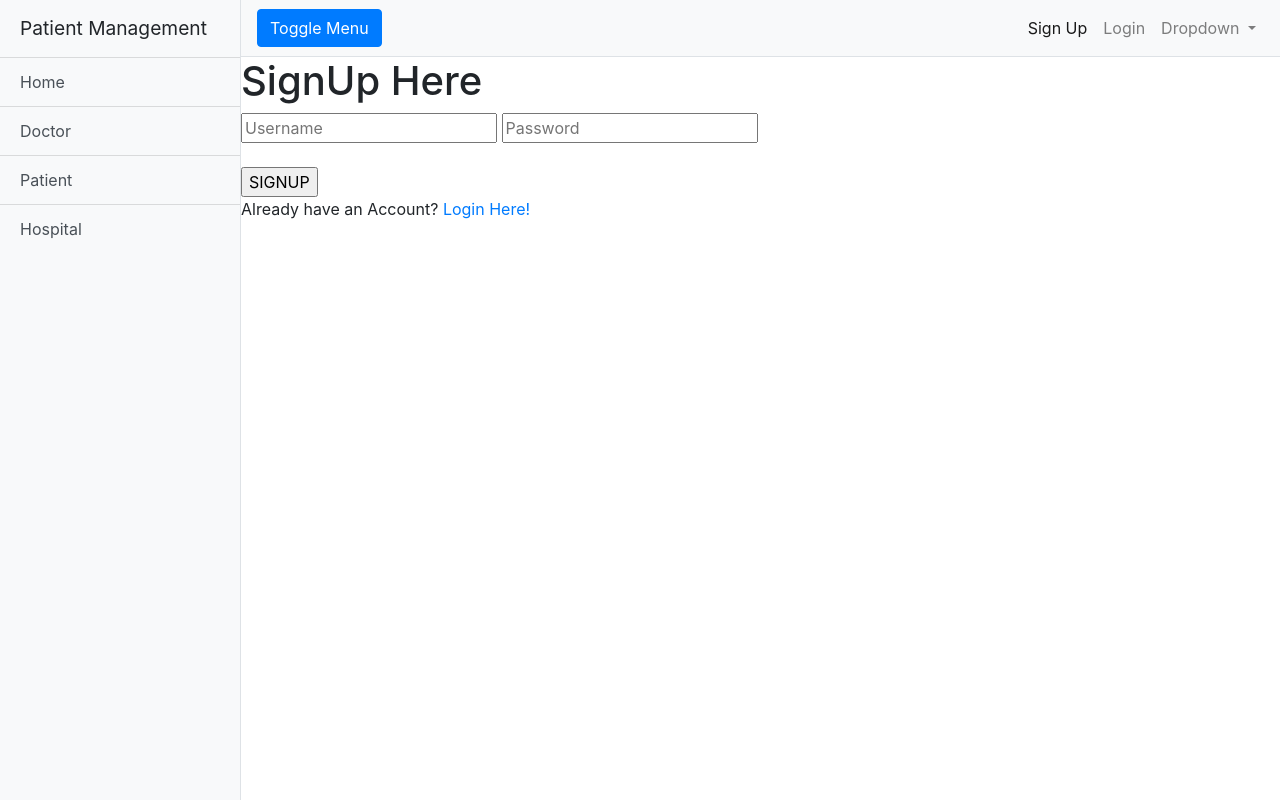
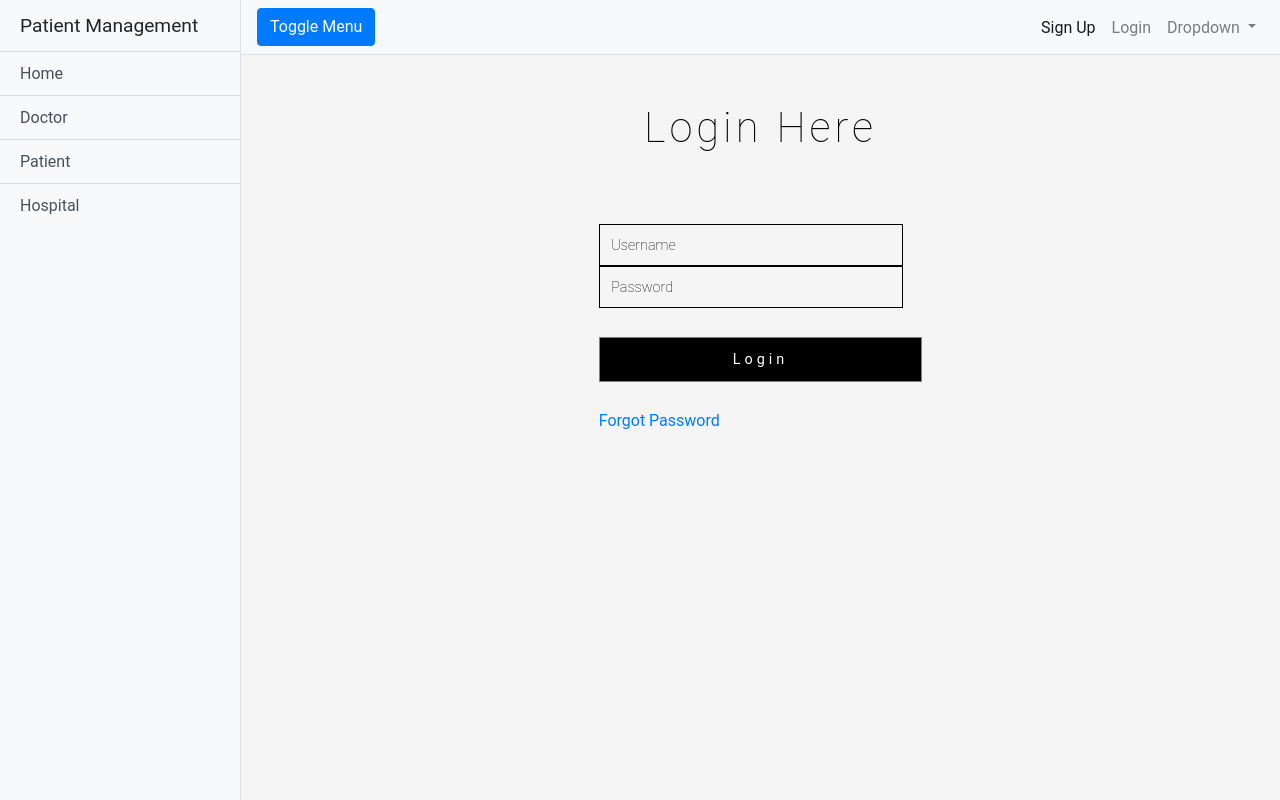
Before and after one commit to meet2712/Patient_Management_FrontEnd, a Flask app: page /login in a window 1280 px wide. Run offline with Flask 2, Linux system fonts and the light colour scheme; some libraries are stand-ins or nearby versions.

Commit message:
Login Done & Connected

```diff
--- a/app.py
+++ b/app.py
@@ -1,4 +1,5 @@
-from flask import Flask, render_template
+from flask import *
+import requests
 
 app = Flask(__name__)
 
@@ -7,8 +8,31 @@ app = Flask(__name__)
 def home():
     return render_template('index.html')
 
-@app.route('/login')
-def index():
+
+@app.route('/login', methods=['POST','GET'])
+def login():
+    return render_template('login.html')
+
+
+@app.route('/validate', methods=['POST'])
+def validate():
+    if request.method == "POST":
+        username = request.form.get("username")
+        password = request.form.get("password")
+        url = "https://patient-managment-api.herokuapp.com/token"
+
+        payload = {'username': username,
+                   'password': password}
+
+        response = requests.request("POST", url, data=payload)
+        json_data = json.loads(response.text)
+        return jsonify(json_data)
+    return redirect(url_for("home"))
+
+
+
+@app.route('/signup', methods=['POST','GET'])
+def signp():
     return render_template('signup.html')
 
 
--- a/templates/login.html
+++ b/templates/login.html
@@ -11,12 +11,11 @@
   <title>Patient Management</title>
 
   <!-- Bootstrap core CSS -->
-  <link href="static/vendor/bootstrap/css/bootstrap.min.css" rel="stylesheet">
-  <link href="templates/signup.css" rel="stylesheet">
-  <link href="templates/style.css" rel="stylesheet">
+  <link href="{{ url_for('static', filename='/vendor/bootstrap/css/bootstrap.min.css') }}" rel="stylesheet">
+  <link href="{{url_for('static', filename='/css/signup.css')}}" rel="stylesheet">
 
   <!-- Custom styles for this template -->
-  <link href="static/css/simple-sidebar.css" rel="stylesheet">
+  <link href="{{ url_for('static', filename='/css/simple-sidebar.css') }}" rel="stylesheet">
 
 </head>
 
@@ -77,10 +76,9 @@
         <h1>Login Here</h1>
         <div class="main-agileinfo">
           <div class="agileits-top">
-            <form action="#" method="post">
-              <input class="text" type="text" name="Username" placeholder="Username" required="">
-              <input class="text" type="password" name="password" placeholder="Password" required="">
-
+            <form action="/validate" method="POST">
+              <input class="text" type="text"     name="username" id = 'username' placeholder="Username" required="">
+              <input class="text" type="password" name="password" id = 'password' placeholder="Password" required="">
               <input type="submit" value="Login">
             </form>
             <a href="#">Forgot Password</a>
--- a/templates/signup.html
+++ b/templates/signup.html
@@ -11,12 +11,12 @@
     <title>Patient Management</title>
 
     <!-- Bootstrap core CSS -->
-    <link href="static/vendor/bootstrap/css/bootstrap.min.css" rel="stylesheet">
-    <link href="static/style.css" rel="stylesheet"/>
+    <link href="{{ url_for('static', filename='/vendor/bootstrap/css/bootstrap.min.css') }}" rel="stylesheet">
+    <link href="{{url_for('static', filename='/css/signup.css')}}" rel="stylesheet">
 
-    <link href="static/signup.css" rel="stylesheet"/>
     <!-- Custom styles for this template -->
-    <link href="static/css/simple-sidebar.css" rel="stylesheet">
+    <link href="{{ url_for('static', filename='/css/simple-sidebar.css') }}" rel="stylesheet">
+
 
 </head>
 
@@ -79,14 +79,14 @@
                 <div class="agileits-top">
                     <form action="/signup" enctype="multipart/form-data" method="post">
                         <input class="text" type="text" name="username" placeholder="Username" required="">
-<!--                        <input class="text email" type="email" name="email" placeholder="Email" required="">-->
+                        <input class="text email" type="email" name="email" placeholder="Email" required="">
                         <input class="text" type="password" name="password" placeholder="Password" required="">
-<!--                        <input class="text w3lpass" type="password" name="password" placeholder="Confirm Password"-->
-<!--                            &lt;!&ndash;&ndash;&gt;   required="">-->
+                        <input class="text w3lpass" type="password" name="password" placeholder="Confirm Password"
+                          &lt;!&ndash;&ndash;&gt;   required="">
                         <div class="wthree-text">
                             <label class="anim">
-<!--                                <input type="checkbox" class="checkbox" required="">-->
-<!--                                <span>I Agree To The Terms & Conditions</span>-->
+                              <input type="checkbox" class="checkbox" required="">
+                               <span>I Agree To The Terms & Conditions</span>
                             </label>
                             <div class="clear"></div>
                         </div>
```
Also changed, not shown: other parts of templates/login.html (+2 -2 lines), other parts of templates/signup.html (+2 -2 lines), templates/index.html (+5 -6 lines), templates/index2.html (deleted).
